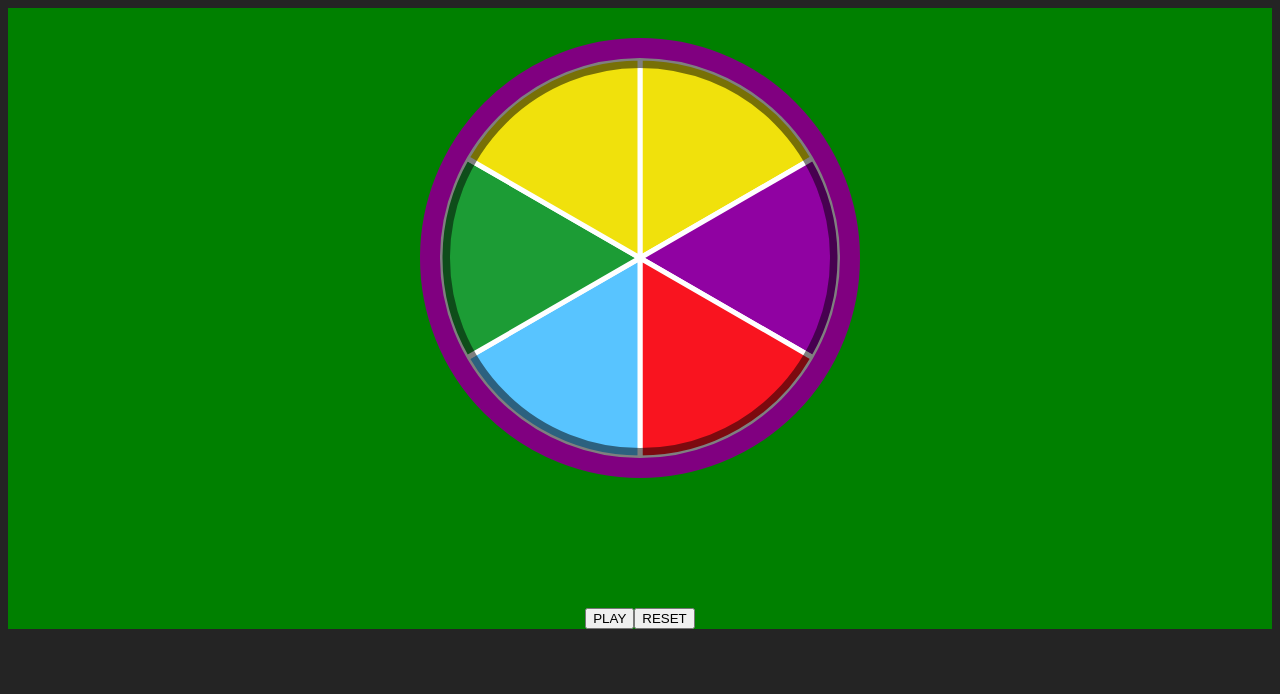
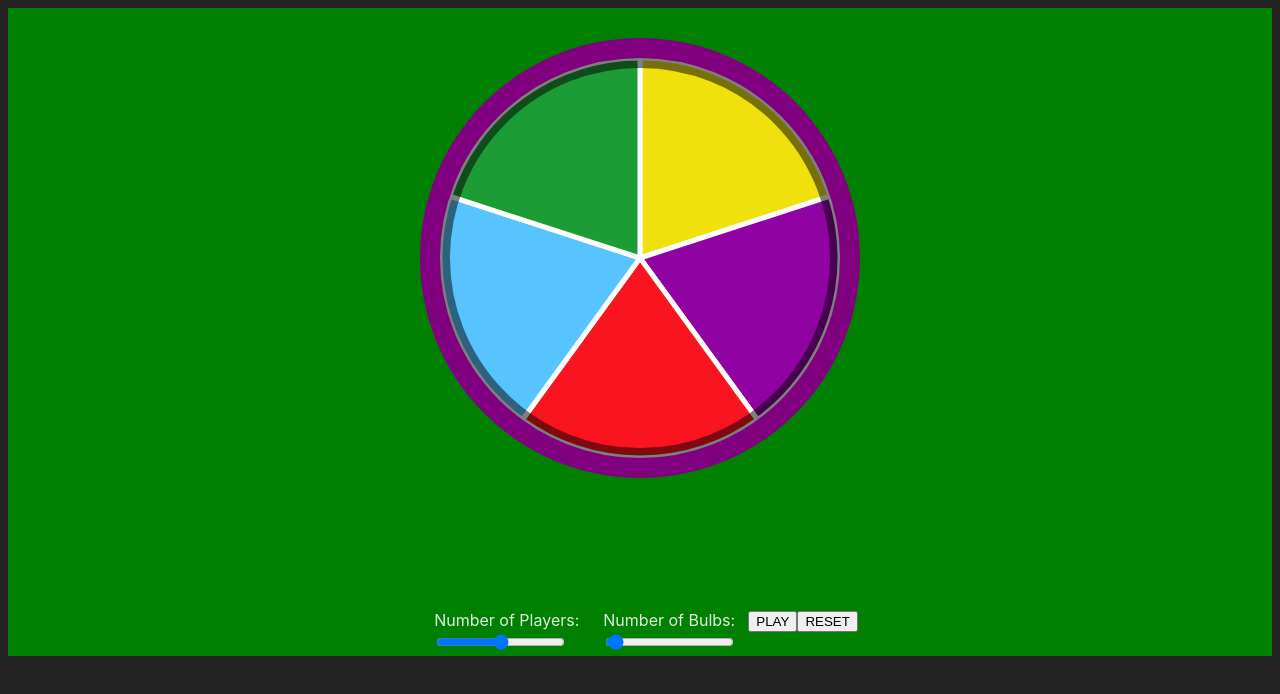
Before and after one commit to tanktoptimmy/play-spinning-wheel, a React (Vite) app: page / in a window 1280 px wide. Shown: the top 694 px of the page. Built offline with nearby package versions, Linux system fonts and the light colour scheme.

Commit message:
adding controller for player number

```diff
--- a/src/App.tsx
+++ b/src/App.tsx
@@ -1,5 +1,6 @@
-import {  useEffect, useRef, useState, Fragment } from 'react'
+import {  useEffect, useRef, useState, Fragment, useCallback } from 'react'
 import Arc from './components/Arc'
+import Ranger from './components/Ranger'
 
 export default function Home() {
   const colours = ["#F0E10C", "#9002A2", "#F9141F", "#58C4FF", "#1C9C35"]
@@ -28,18 +29,18 @@ export default function Home() {
       name: "Bade",
       short: "BA"
     },
-    // {
-    //   name: "Timmy P",
-    //   short: "TP"
-    // },
-    // {
-    //   name: "Erwann Barker",
-    //   short: "EB"
-    // },
-    // {
-    //   name: "Tommy R",
-    //   short: "TR"
-    // }
+    {
+      name: "Timmy P",
+      short: "TP"
+    },
+    {
+      name: "Erwann Barker",
+      short: "EB"
+    },
+    {
+      name: "Tommy R",
+      short: "TR"
+    }
   ]
 
   const spinner = useRef<HTMLDivElement|null>(null)
@@ -61,19 +62,31 @@ export default function Home() {
   }, [spinner])
 
   const initialDegrees = 0;
-  const angle = 359.9999/players.length;
 
   const [degrees, setDegrees] = useState(initialDegrees);
   const [duration, setDuration] = useState(5);
+  const [selectedNumber, setSelectedNumber] = useState(0)
+  const [currentPlayState, setCurrentPlayState] = useState({
+    numberOfPlayers: 5,
+    numberOfBulbs: 29
+  })
   const play = () => {
     setDuration(5)
-    setDegrees(3600*5 + (angle * 3))
+    setDegrees(3600*5 + (angle * selectedNumber) - (angle/2))
   };
   const reset = () => {
     setDuration(0)
     setDegrees(initialDegrees)
   };
 
+
+  const changeProperty = useCallback((property: string, num: number) => {
+    setCurrentPlayState({
+      ...currentPlayState,
+      [property]: num
+    })
+  },[setCurrentPlayState, currentPlayState])
+  const angle = 359.9999/currentPlayState.numberOfPlayers
   return (
     <div className="container">
       <main className="main">
@@ -90,7 +103,7 @@ export default function Home() {
                   transitionDuration: `${duration}s`
                 }
               }>
-                {players.map((player, idx)=> {
+                {players.slice(0,currentPlayState.numberOfPlayers).map((player, idx)=> {
                 const colourSelection = idx%colours.length;
                 return (<Fragment key={idx}>
                   <div className="abs">
@@ -103,8 +116,18 @@ export default function Home() {
           </div>
 
         <div style={{display: "flex", justifyContent: "center", marginTop: "200px"}}>
-          <button onClick={()=>play()}>PLAY</button>
-          <button onClick={()=>reset()}>RESET</button>
+          <div style={{ marginInline: "12px" }}>
+            <div>Number of Players:</div>
+            <Ranger max={players.length} min={1} property="numberOfPlayers" changeProperty={changeProperty} num={currentPlayState.numberOfPlayers}/>
+          </div>
+          <div style={{ marginInline: "12px" }}>
+            <div>Number of Bulbs:</div>
+            <Ranger max={1200} min={1} property="numberOfBulbs" changeProperty={changeProperty} num={currentPlayState.numberOfBulbs}/>
+          </div>
+          <div>
+            <button onClick={()=>play()}>PLAY</button>
+            <button onClick={()=>reset()}>RESET</button>
+          </div>
         </div>
       </main>
     </div>
--- /dev/null
+++ b/src/components/Ranger.tsx
@@ -0,0 +1,36 @@
+import React, {ChangeEvent, useCallback} from "react";
+
+const Ranger: React.FC<Props> = ({
+  num,
+  property,
+  changeProperty,
+  min,
+  max
+}) => {
+
+  const sliderValueChanged = useCallback((val:string) => {
+    changeProperty(property, parseInt(val, 10));
+  },[changeProperty, property]);
+
+  const initialValue = num ? num : 1;
+  return (
+    <input
+      type="range"
+      disabled={!num}
+      value={initialValue}
+      max={max}
+      min={min}
+      onChange={(e: ChangeEvent<HTMLInputElement>) => sliderValueChanged(e.target.value)}
+      />
+  )
+}
+
+type Props = {
+  min: number
+  max: number
+  num: number | null
+  property: string
+  changeProperty: (property: string, num: number) => void
+}
+
+export default Ranger;
```
